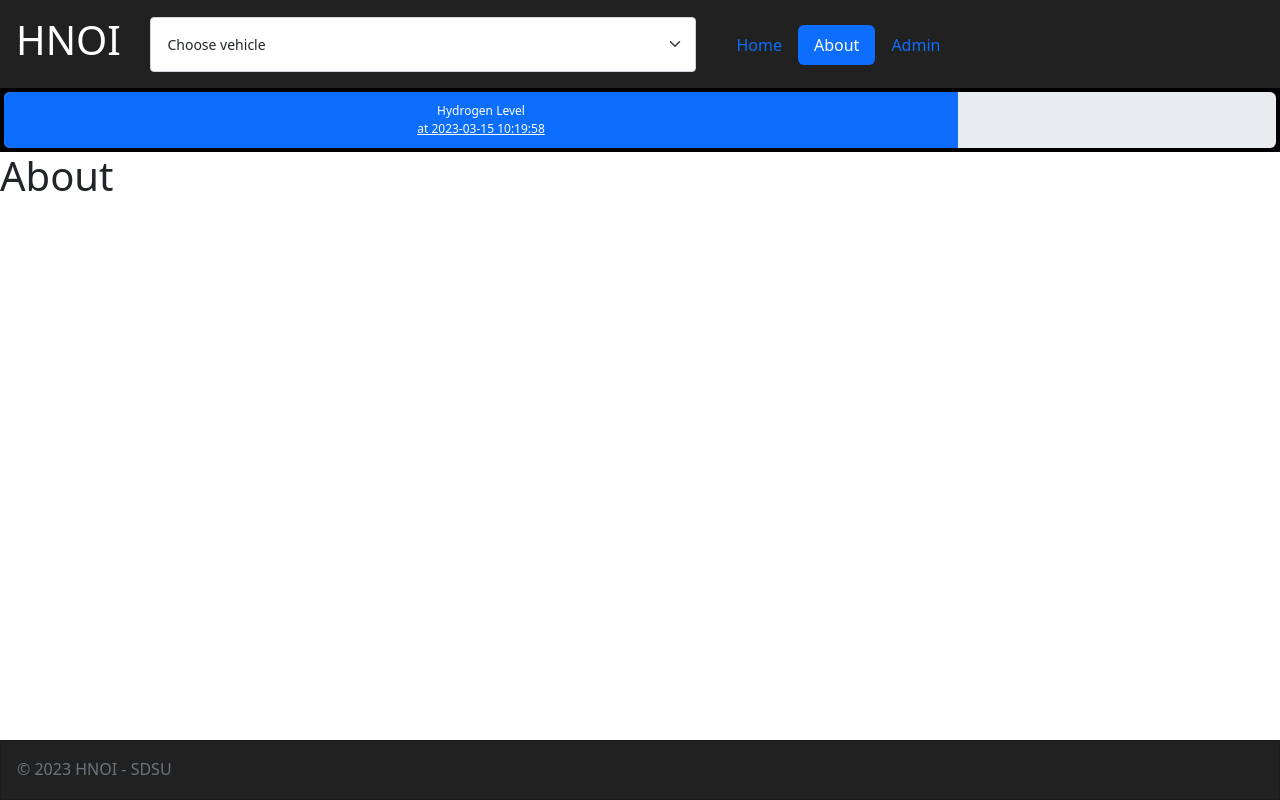
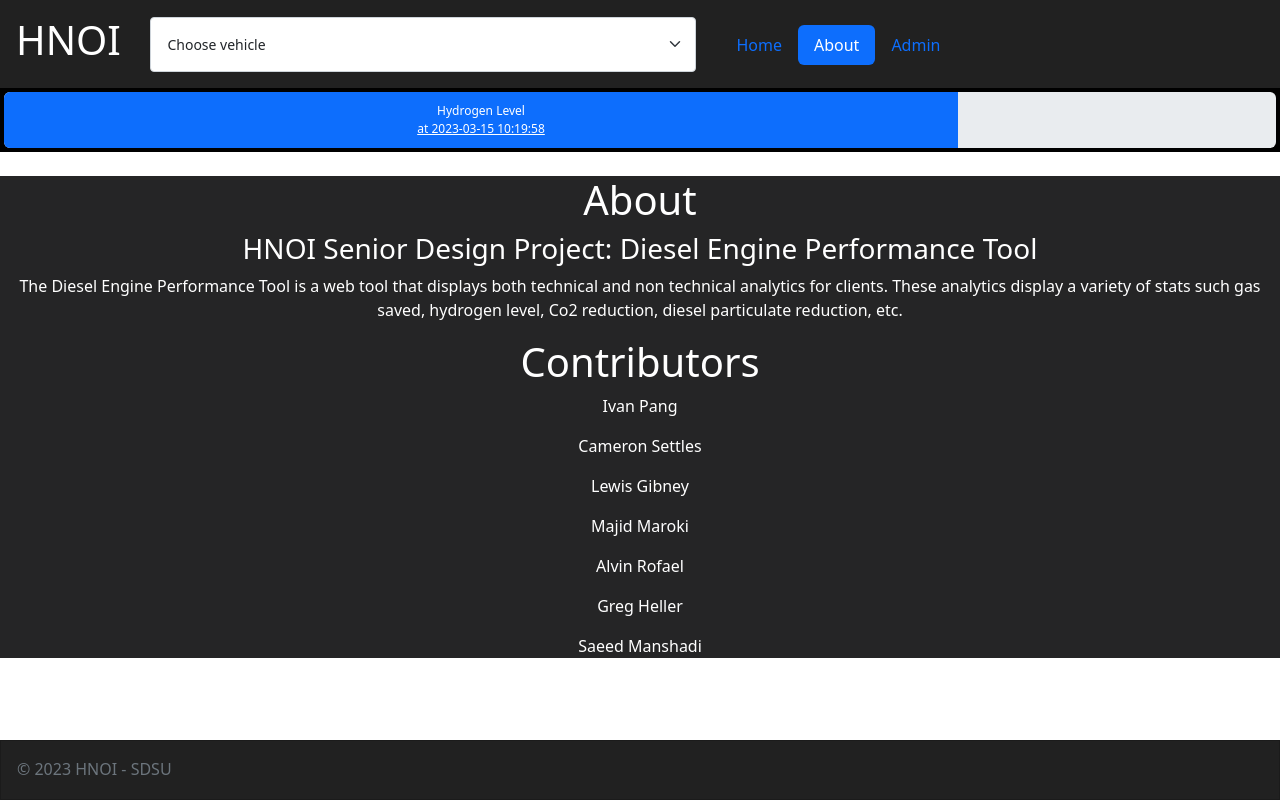
Before and after one commit to HNOI-Senior-Design-Performance-Tool/GUI, a React (Create React App) app: page /about in a window 1280 px wide. Built offline with nearby package versions, Linux system fonts and the light colour scheme.

Commit message:
Added About Page

```diff
--- a/src/pages/About.js
+++ b/src/pages/About.js
@@ -1,7 +1,34 @@
 const About = () => {
     return (
         <>
-            <h1>About</h1>
+          <div
+            className="container-fluid mt-4"
+            style={{ color: "white", backgroundColor: "#252526" }}
+          >
+            <h1 style={{ textAlign: "center" }}>About</h1>
+            <h3 style={{ textAlign: "center" }}>
+              HNOI Senior Design Project: Diesel Engine Performance Tool
+            </h3>
+            <p style={{ textAlign: "center" }}>
+              The Diesel Engine Performance Tool is a web tool that displays both
+              technical and non technical analytics for clients. These analytics display
+              a variety of stats such gas saved, hydrogen level, Co2 reduction, diesel
+              particulate reduction, etc.
+            </p>
+                     <div className="container-fluid" style={{ textAlign: "center" }}>
+                       <h1>Contributors</h1>
+                       <p>Ivan Pang</p>
+                       <p>Cameron Settles</p>
+                       <p>Lewis Gibney</p>
+                       <p>Majid Maroki</p>
+                       <p>Alvin Rofael</p>
+                       <p>Greg Heller</p>
+                       <p>Saeed Manshadi</p>
+                     </div>
+
+          </div>
+
+
         </>
     )
 }
```
